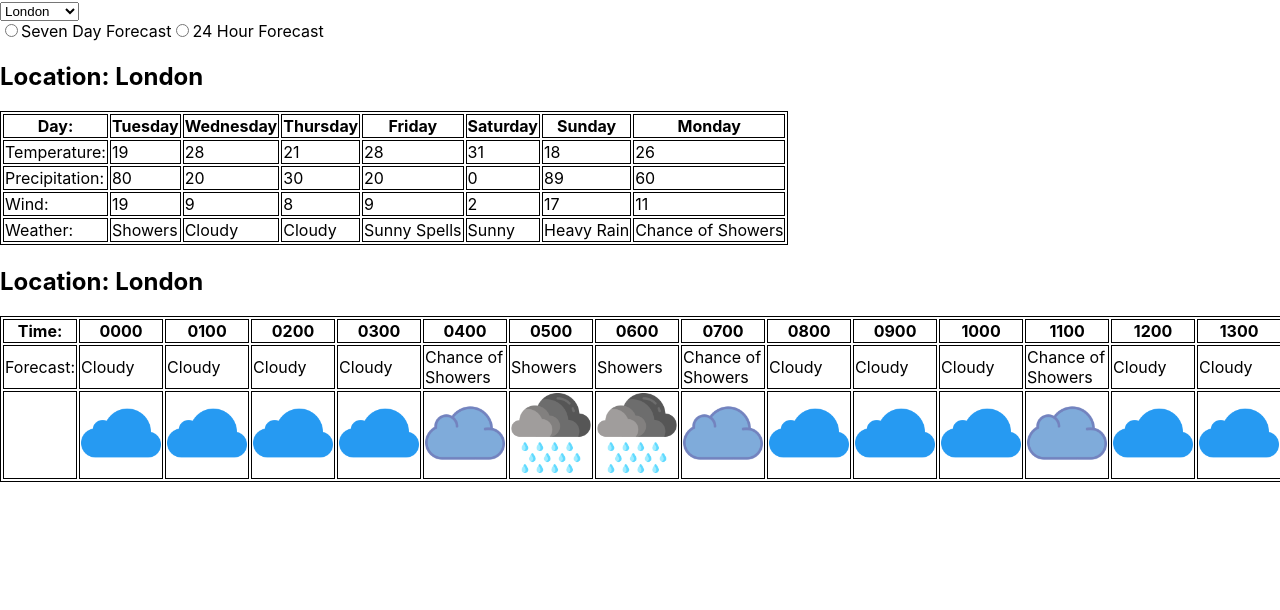
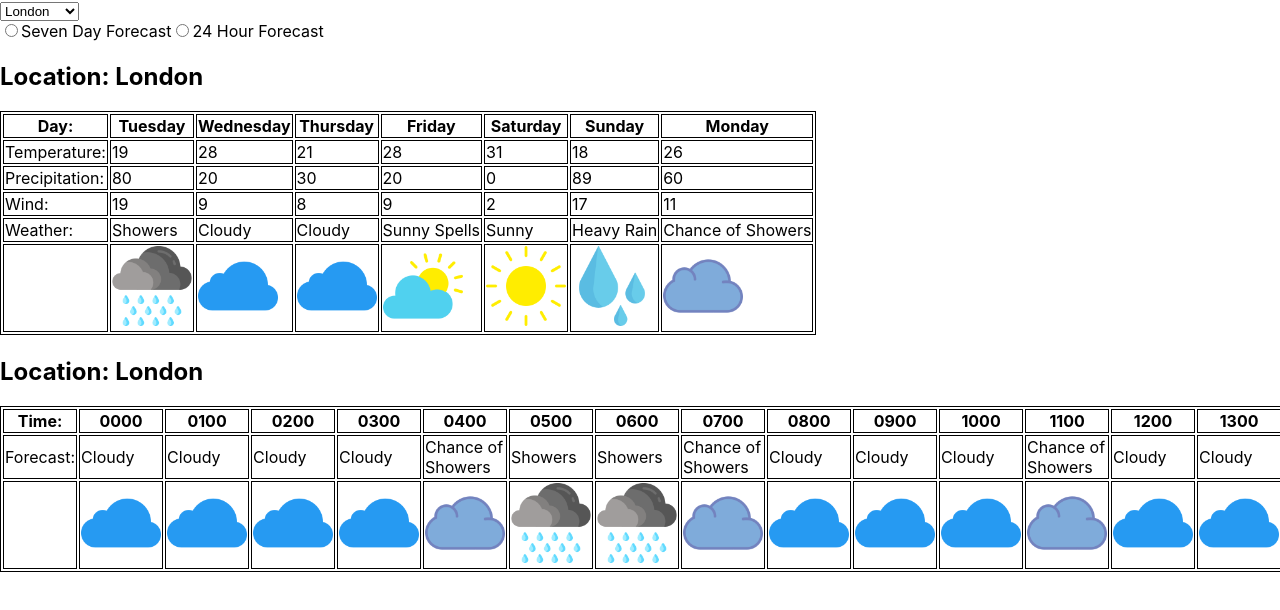
Before and after one commit to alexandermagee/JSReact-Weather-App, a React (Create React App) app: page / in a window 1280 px wide. Shown: the top 610 px of the page. Built offline with nearby package versions, Linux system fonts and the light colour scheme.

Commit message:
working icon generator for seven day forecast added

```diff
--- a/src/AppContainer.js
+++ b/src/AppContainer.js
@@ -17,7 +17,8 @@ export class AppContainer extends React.Component {
             SDFTemperatureData: [],
             SDFPrecipitationData: [],
             SDFWindData: [],
-            SDFDescriptionData: []
+            SDFDescriptionData: [],
+            SDFIcons: []
             }
     }
 
@@ -28,13 +29,14 @@ export class AppContainer extends React.Component {
         })
     }
 
-    updateSevenDayData = (dayOfWeekData,temperatureData,precipitationData,windData,description) => {
+    updateSevenDayData = (dayOfWeekData,temperatureData,precipitationData,windData,description,icons) => {
         this.setState({
             SDFDayOfWeekData: dayOfWeekData,
             SDFTemperatureData: temperatureData,
             SDFPrecipitationData: precipitationData,
             SDFWindData: windData,
             SDFDescriptionData: description,
+            SDFIcons: icons
         })
     }
 
@@ -67,6 +69,7 @@ export class AppContainer extends React.Component {
             SDFPrecipitationData={this.state.SDFPrecipitationData}
             SDFWindData={this.state.SDFWindData}
             SDFDescriptionData={this.state.SDFDescriptionData}
+            SDFIcons={this.state.SDFIcons}
              />
 
             <OneDayForecast Location={this.state.Location}
--- a/src/Components/OneDayForecast/OneDayForecast.js
+++ b/src/Components/OneDayForecast/OneDayForecast.js
@@ -6,14 +6,14 @@ export class OneDayForecast extends React.Component {
 
     componentDidMount() {
         let descriptionsData = oneDayCalculations.hourlyDataArray(this.props.Location,"description").map(a => a);
-        let iconsData = weatherIcons.iconTableRow(this.props.Location);
+        let iconsData = weatherIcons.generateOneDayIcons(this.props.Location);
         this.props.updateOneDayData(descriptionsData,iconsData);
     }
 
     componentDidUpdate(prevProps) {
         if(this.props.Location !== prevProps.Location){
         let newData = oneDayCalculations.hourlyDataArray(this.props.Location,"description")
-        let iconsData = weatherIcons.iconTableRow(this.props.Location);
+        let iconsData = weatherIcons.generateOneDayIcons(this.props.Location);
         this.props.updateOneDayData(newData,iconsData);
         }
     }
--- a/src/Components/SevenDayForecast/SevenDayForecast.js
+++ b/src/Components/SevenDayForecast/SevenDayForecast.js
@@ -1,5 +1,5 @@
 import React from 'react';
-import {sevenDayCalculations} from '../../Util/Helpers';
+import {sevenDayCalculations,weatherIcons} from '../../Util/Helpers';
 
 /*<div>Icons made by <a href="https://www.flaticon.com/<?=_('authors').'/'?>good-ware" title="Good Ware">Good Ware</a> from <a href="https://www.flaticon.com/"         title="Flaticon">www.flaticon.com</a></div>*/
 
@@ -12,8 +12,9 @@ export class SevenDayForecast extends React.Component {
         let precipitationData = sevenDayCalculations.dailyData(currentLocation,"precipitation");
         let windData = sevenDayCalculations.dailyData(currentLocation,"wind");
         let descriptionData = sevenDayCalculations.dailyData(currentLocation,"description");
+        let icons = weatherIcons.generateSevenDayIcons(currentLocation);
 
-        this.props.updateSevenDayData(dayOfWeekData,temperatureData,precipitationData,windData,descriptionData
+        this.props.updateSevenDayData(dayOfWeekData,temperatureData,precipitationData,windData,descriptionData,icons
             );
 
     }
@@ -26,8 +27,9 @@ export class SevenDayForecast extends React.Component {
         let precipitationData = sevenDayCalculations.dailyData(currentLocation,"precipitation");
         let windData = sevenDayCalculations.dailyData(currentLocation,"wind");
         let descriptionData = sevenDayCalculations.dailyData(currentLocation,"description");
+        let icons = weatherIcons.generateSevenDayIcons(currentLocation);
 
-        this.props.updateSevenDayData(dayOfWeekData,temperatureData,precipitationData,windData,descriptionData
+        this.props.updateSevenDayData(dayOfWeekData,temperatureData,precipitationData,windData,descriptionData,icons
             );
     }
 }
@@ -55,6 +57,10 @@ export class SevenDayForecast extends React.Component {
                       <tr>
                          <td>Weather:</td>{this.props.SDFDescriptionData}
                       </tr>
+                      <tr>
+                          {<td></td>}
+                          {this.props.SDFIcons}
+                      </tr>
                       </tbody>
                   </table>
               </div>
--- a/src/Util/Helpers.js
+++ b/src/Util/Helpers.js
@@ -51,11 +51,6 @@ export const oneDayCalculations = {
       return (Object.keys(oneDayDummyData.London)).sort((a,b)=>a-b).map(hour => <th>{hour}</th>)
     },
 
- /* hourlyData (location,dataType,hour) {
-    let requestedDataIndex = this.dataTypeIndex.indexOf(dataType);
-    return oneDayDummyData[location][hour][requestedDataIndex];
-  }, */
-
   hourlyDataArray (location,dataType,hour) {
     let requestedDataIndex = this.dataTypeIndex.indexOf(dataType);
     let hoursInDay = Object.keys(oneDayDummyData.London).sort((a,b)=>a-b).map(hour => hour);
@@ -79,8 +74,7 @@ export const weatherIcons = {
   "Showers": ShowersIcon
   },
 
-iconTableRow(location) {
-  /* let descriptionList = oneDayCalculations.hourlyDataArray(location,"description"); */
+generateOneDayIcons(location) {
   let hoursInDay = Object.keys(oneDayDummyData.London).sort((a,b)=>a-b).map(hour => hour);
   let collectedArray = [];
   for(let i=0; i<hoursInDay.length;i++){
@@ -88,15 +82,30 @@ iconTableRow(location) {
     collectedArray.push(oneDayDummyData[location][currentHour][3])
   }
 
-  console.log(collectedArray, collectedArray.length);
   let iconArray = [];
   for(let i=0; i<collectedArray.length; i++){
     let generatedIcon = this.icons[collectedArray[i]];
     iconArray.push(generatedIcon);
   }
-  /* return iconArray.map(data => <td><img src={data} alt="Weather icon"></img></td>) */
+
+  return iconArray.map(data => <td><img src={data} alt="weather icon" width="80" ></img></td>)
+},
+
+generateSevenDayIcons(location) {
+  let daysInWeek = sevenDayCalculations.currentIndex;
+  console.log(daysInWeek);
+  let collectedArray = [];
+  for(let i=0; i<daysInWeek.length; i++){
+    let currentDay = daysInWeek[i];
+    collectedArray.push(sevenDayDummyData[location][currentDay]["description"]);
+  }
+  console.log(collectedArray);
+  let iconArray = [];
+  for(let i=0; i<collectedArray.length; i++){
+    let generatedIcon = this.icons[collectedArray[i]];
+    iconArray.push(generatedIcon);
+  }
   console.log(iconArray);
-  console.log(iconArray.map(data => <td><img src={data} alt="weather icon"></img></td>))
   return iconArray.map(data => <td><img src={data} alt="weather icon" width="80" ></img></td>)
 }
 
--- a/src/index.css
+++ b/src/index.css
@@ -19,3 +19,7 @@ table, th, td {
 tr :nth-child(0){
   font-weight: bold;
 }
+
+.forecastTypeHidden {
+  visibility: none;
+}
```
